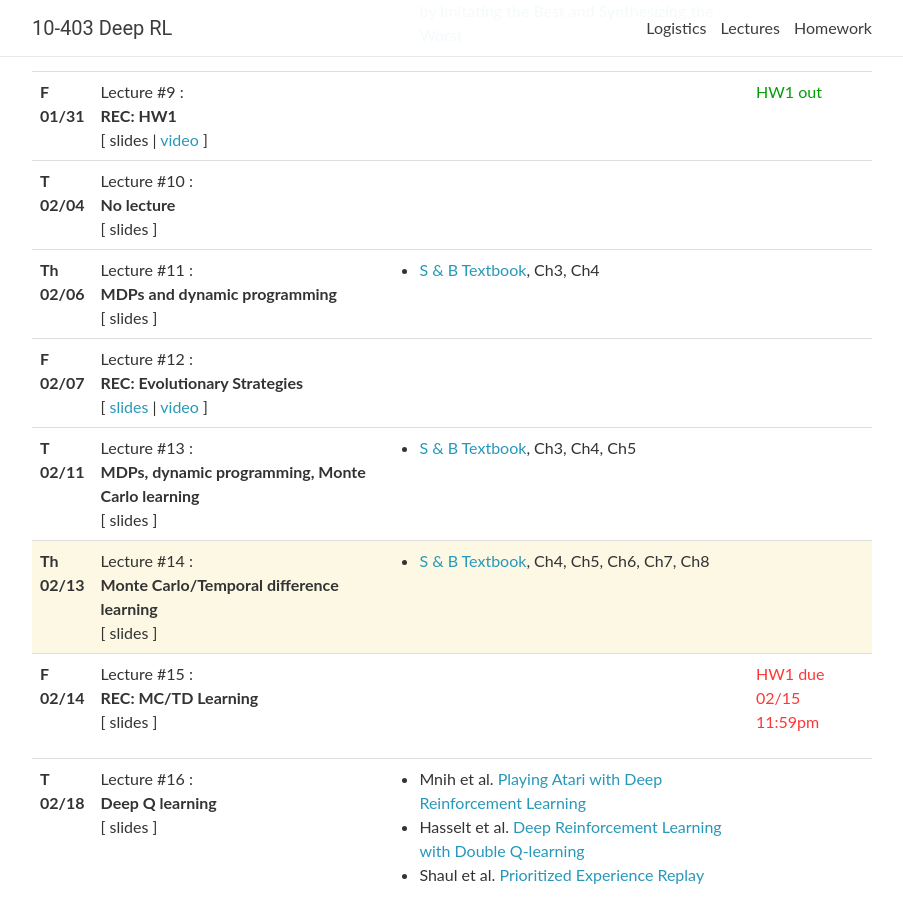
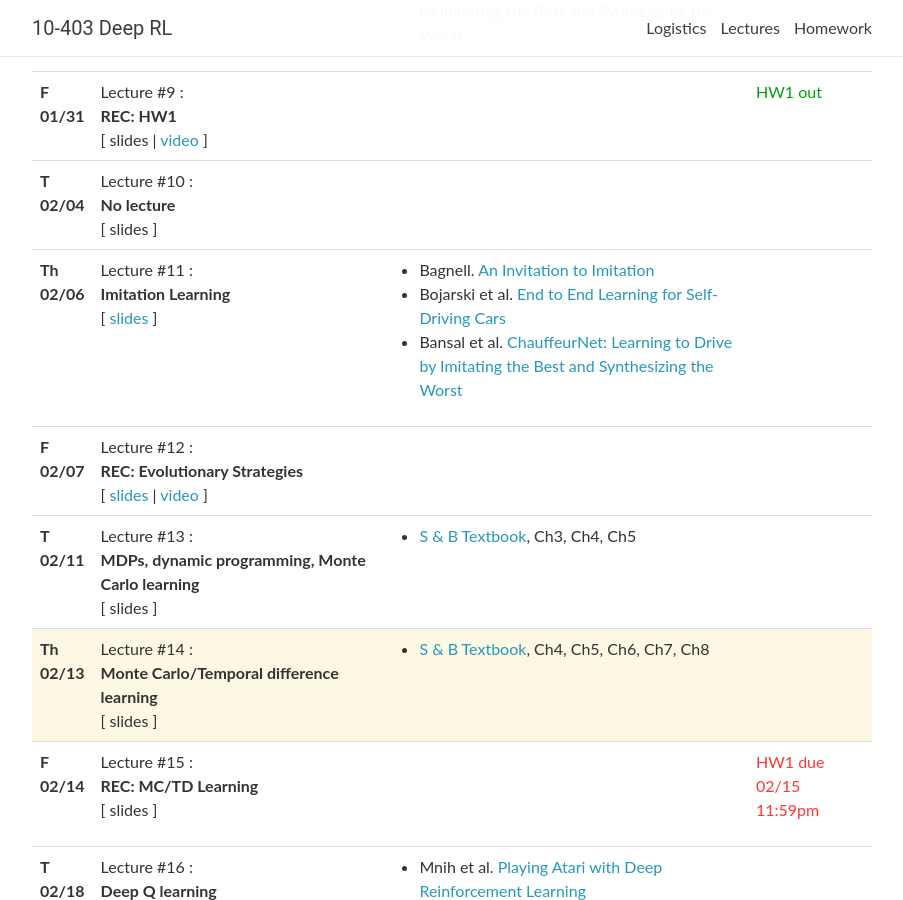
Before and after one commit to cmudeeprl/Spring202010403website, a Jekyll site: the page built from _pages/lectures.md, in a window 1280 px wide and 900 px high, scrolled down 1494 px. Shown: the whole window, without its empty margins (188-1091 px from the left). Built offline with Jekyll 4.4.1, drawn with Linux system fonts in a browser that asks for light colours; nearby versions of some CDN libraries; comment, search, counter and statistics services are not loaded.

Commit message:
lecture 5 added

```diff
--- a/_data/lectures.yml
+++ b/_data/lectures.yml
@@ -131,12 +131,15 @@
 - date: Th 02/06
   lecturer:
   title: >
-    <strong>MDPs and dynamic programming</strong>
-  # slides: https://cmudeeprl.github.io/Spring202010403website/assets/lectures/lecture_5.pdf
+    <strong>Imitation Learning</strong>
+  slides: https://cmudeeprl.github.io/Spring202010403website/assets/lectures/s20_lecture5.pdf
   # video: https://scs.hosted.panopto.com/Panopto/Pages/Viewer.aspx?id=40a34b64-98bd-4c24-9a6c-aab500f4f593
   notes:
   readings:
-    - <a href="http://incompleteideas.net/book/RLbook2018.pdf" target="_blank">S & B Textbook</a>, Ch3, Ch4
+    # - <a href="http://incompleteideas.net/book/RLbook2018.pdf" target="_blank">S & B Textbook</a>, Ch3, Ch4
+    - Bagnell. <a href="http://www.ri.cmu.edu/publication_view.html?pub_id=7891" target="_blank">An Invitation to Imitation</a>
+    - Bojarski et al. <a href="https://arxiv.org/abs/1604.07316" target="_blank">End to End Learning for Self-Driving Cars</a>
+    - Bansal et al. <a href="https://arxiv.org/abs/1812.03079" target="_blank">ChauffeurNet&#58; Learning to Drive by Imitating the Best and Synthesizing the Worst</a>
   logistics:
 
 - date: F 02/07
```
Also changed, not shown: 1 other file.
